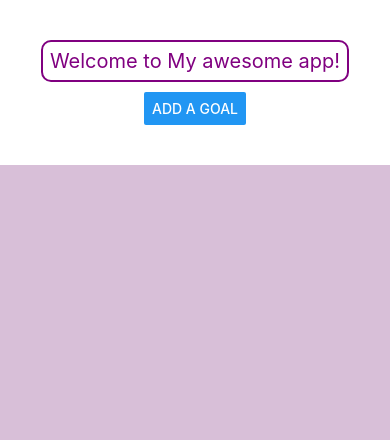
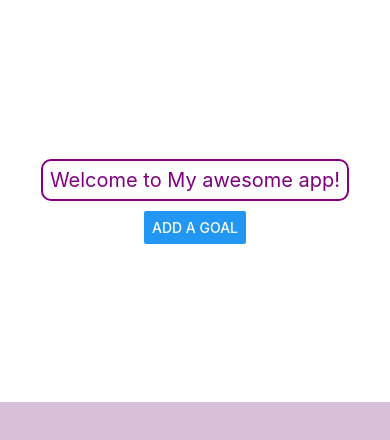
Before and after one commit to lizihao159/CS5520_project, a React Native app: screen / in a window 390 px wide. Shown: the top 440 px of the page. Built offline with nearby package versions, Linux system fonts and the light colour scheme.

Commit message:
using array.map to render each goal item inside view

```diff
--- a/App.js
+++ b/App.js
@@ -1,5 +1,5 @@
 import { StatusBar } from 'expo-status-bar';
-import { SafeAreaView, StyleSheet, Text, View, Button, FlatList } from 'react-native';
+import { SafeAreaView, StyleSheet, Text, View, Button, ScrollView } from 'react-native';
 import Header from './components/Header';
 import { useState } from 'react';
 import Input from './components/Input';
@@ -10,9 +10,9 @@ export default function App() {
   const [modalVisible, setModalVisible] = useState(false);
 
   // Callback function to add a new goal
-  const handleInputData = (text) => {
-    const newGoal = { text: text, id: Math.random().toString() }; // Create new goal object with random id
-    setGoals((currentGoals) => [...currentGoals, newGoal]); // Add new goal to the list using spread operator
+  const handleInputData = (data) => {
+    const newGoal = { text: data, id: Math.random() }; // Create new goal object with random id
+    setGoals((currentGoals) => {return[...currentGoals, newGoal]}); // Add new goal to the list using spread operator
     setModalVisible(false); // Hide modal
   };
 
@@ -32,17 +32,16 @@ export default function App() {
       </View>
 
       {/* Bottom section */}
-      <View style={styles.bottomSection}>
-        <FlatList
-          data={goals}
-          renderItem={(itemData) => (
-            <View style={styles.textWrapper}>
-              <Text style={styles.goalText}>{itemData.item.text}</Text>
-            </View>
-          )}
-          keyExtractor={(item) => item.id}
-        />
-      </View>
+      <ScrollView
+        contentContainerStyle={styles.scrollContainer}
+        showsVerticalScrollIndicator={true} // Optional: Hides the vertical scroll indicator
+      >
+        {goals.map((goal) => (
+          <View key={goal.id} style={styles.textWrapper}>
+            <Text style={styles.goalText}>{goal.text}</Text>
+          </View>
+        ))}
+      </ScrollView>
 
       {/* Pass the modal visibility and the callback function*/}
       <Input autoFocus={true} isVisible={modalVisible} onConfirm={handleInputData} onCancel={handleCancel} />
@@ -61,22 +60,21 @@ const styles = StyleSheet.create({
     alignItems: 'center',
     backgroundColor: '#fff',
   },
-  bottomSection: {
-    flex: 4, // 4/5 space of the screen
+  scrollContainer: {
+    flexGrow: 1, // This makes the ScrollView grow and fill the available space
     backgroundColor: '#d8bfd8', // Light purple background
     justifyContent: 'flex-start', // Align content to the top
     alignItems: 'center',
-    paddingTop: 20,
+    paddingVertical: 20, // Space between the goals and the edges
   },
   textWrapper: {
     backgroundColor: '#d3d3d3', // Light gray background
     padding: 10,
-    borderRadius: 6, // Rounded corners
+    borderRadius: 10, // Rounded corners
     marginVertical: 10, // Spacing between goals
   },
   goalText: {
     fontSize: 20,
     color: 'blue', // Text color set to blue
-    borderRadius: 6, // Rounded corners
   },
 });
--- a/components/Header.js
+++ b/components/Header.js
@@ -1,24 +1,26 @@
+// components/Header.js
+
 import { View, Text, StyleSheet } from 'react-native';
 import React from 'react';
 
-export default function Header({ name }) {
+export default function Header({ name, headerStyle, textStyle }) {
     return (
-        <View style={styles.headerContainer}>
-            <Text style={styles.headerText}>{name}</Text>
+        <View style={[styles.headerContainer, headerStyle]}>
+            <Text style={[styles.headerText, textStyle]}>{name}</Text>
         </View>
     );
 }
 
 const styles = StyleSheet.create({
     headerContainer: {
-        borderWidth: 2, // Adjust border width
-        borderColor: 'purple', // Adjust border color
-        padding: 7, // padding around the text
-        borderRadius: 10, // Rounded corners
+        borderWidth: 2,
+        borderColor: 'purple',
+        padding: 7,
+        borderRadius: 10,
         marginBottom: 10,
     },
     headerText: {
-        color: 'purple', // Purple text color
+        color: 'purple',
         fontSize: 20,
         fontWeight: 'flat',
         textAlign: 'center',
```
